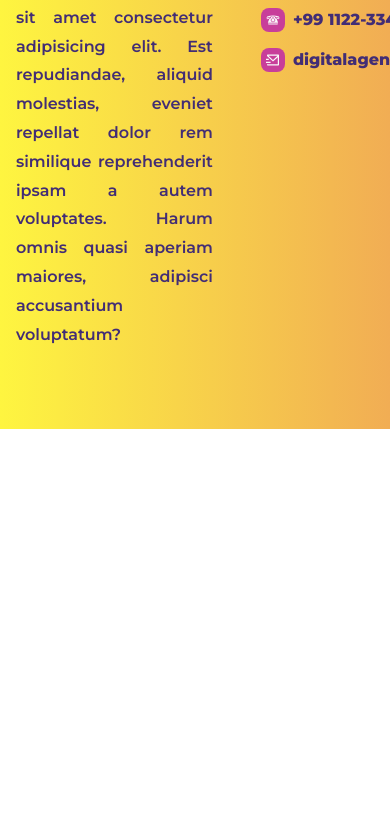
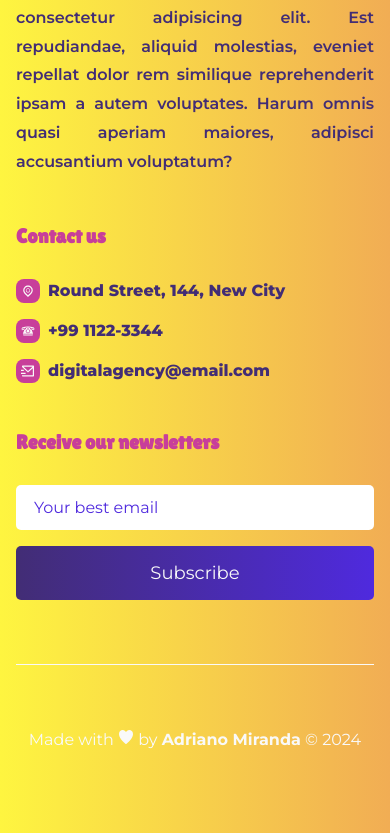
Before and after one commit to adrjmiranda/digital-agency, a React (Vite) app: page / in a window 390 px wide. Shown: the part 6356-7189 px from the top of the page. Before the commit the page ends 6785 px from the top, so only its background shows below. Built offline with nearby package versions, Linux system fonts and the light colour scheme.

Commit message:
feat: add responsiveness to the footer

```diff
--- a/src/components/footer/index.tsx
+++ b/src/components/footer/index.tsx
@@ -12,6 +12,7 @@ import { Button, Wrapper } from '../../style/Components';
 import { TiLocationOutline } from 'react-icons/ti';
 import { GiRotaryPhone } from 'react-icons/gi';
 import { RiMailSendLine } from 'react-icons/ri';
+import { GiHearts } from 'react-icons/gi';
 
 const Footer: FunctionComponent = (): ReactNode => {
 	return (
@@ -53,6 +54,11 @@ const Footer: FunctionComponent = (): ReactNode => {
 						</form>
 					</Style.Col>
 				</Style.Content>
+				<Style.Info>
+					<p>
+						Made with <GiHearts /> by <span>Adriano Miranda</span> &copy; 2024
+					</p>
+				</Style.Info>
 			</Wrapper>
 		</Style.Container>
 	);
--- a/src/components/footer/style.ts
+++ b/src/components/footer/style.ts
@@ -1,7 +1,7 @@
 import styled from 'styled-components';
 
 export const Container = styled.div`
-	padding: 380px 0 80px;
+	padding: 380px 0 20px;
 	overflow: hidden;
 	background-image: linear-gradient(
 		to right,
@@ -14,6 +14,10 @@ export const Container = styled.div`
 export const Content = styled.div`
 	display: flex;
 	gap: 3rem;
+
+	@media screen and (max-width: 930px) {
+		flex-direction: column;
+	}
 `;
 
 export const Col = styled.div`
@@ -87,3 +91,18 @@ export const Col = styled.div`
 		}
 	}
 `;
+
+export const Info = styled.div`
+	display: flex;
+	align-items: center;
+	justify-content: center;
+	padding: 4rem 0;
+	color: ${(props) => props.theme.color.neutralWhite};
+	border-top: ${(props) => props.theme.borderWidth.bwSmall} solid
+		${(props) => props.theme.color.neutralWhite};
+	margin-top: 4rem;
+
+	p span {
+		font-weight: ${(props) => props.theme.fontWeight.fwLarge};
+	}
+`;
```
